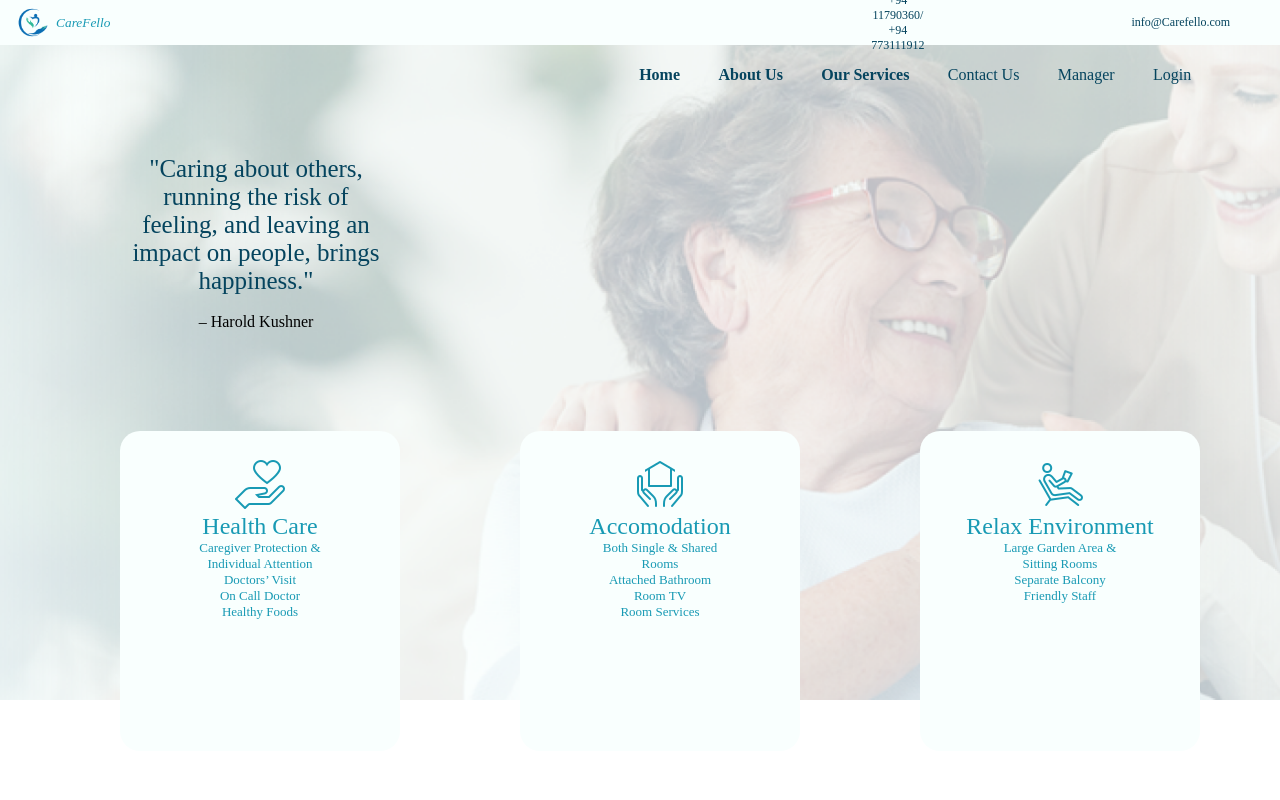
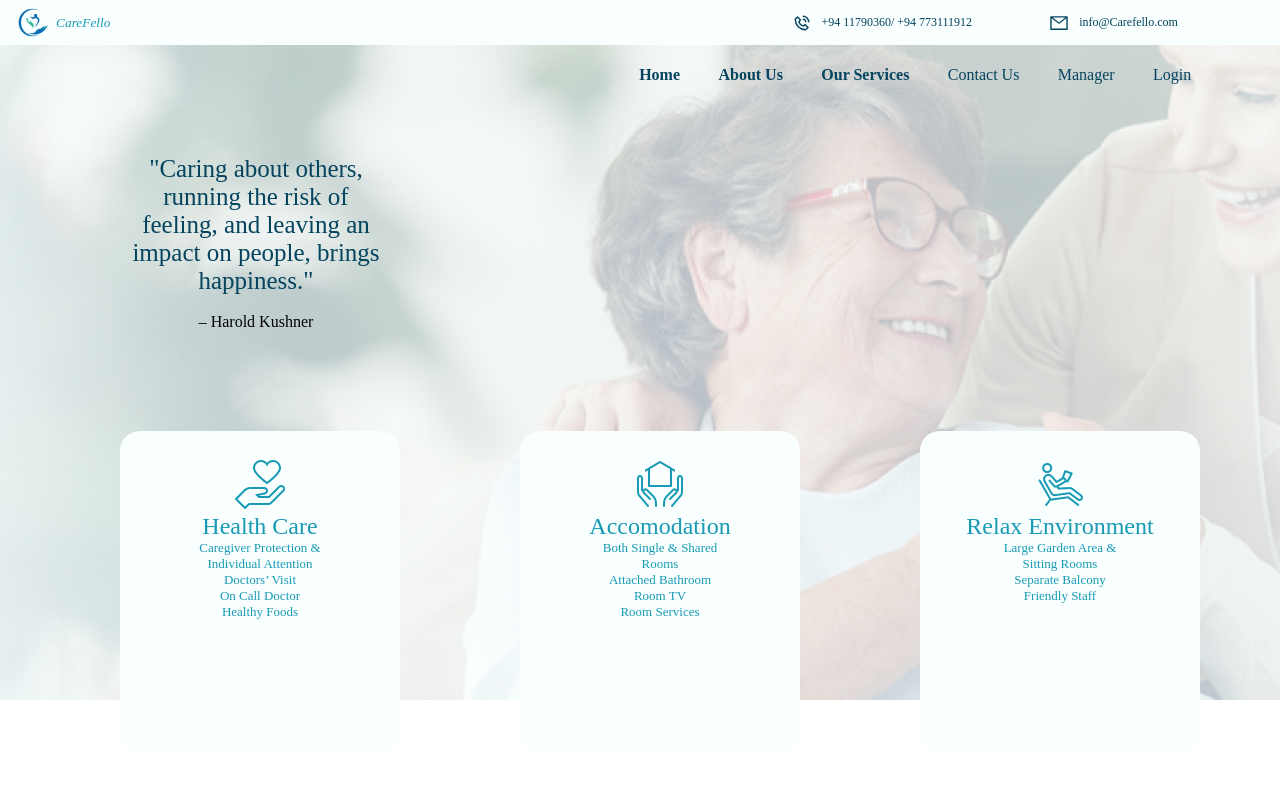
Before and after one commit to CareFello/CareFello, a React (Create React App) app in the folder frontend/: page / in a window 1280 px wide. Shown: the top 800 px of the page. Built offline with nearby package versions, Linux system fonts and the light colour scheme.

Commit message:
Fix styles in navbar

```diff
--- a/frontend/src/pages/Home.js
+++ b/frontend/src/pages/Home.js
@@ -175,18 +175,18 @@ function Home() {
                     <ContactUs />
                 </div>
                 <div className='contact'>
-                    <div className='location'>
+                    <div className='linklocation'>
                         <img src={Location} alt='location' />
                         <h6>No.23 , Garden Rd, Dehiwala</h6>
                     </div>
-                    <div className='phone'>
+                    <div className='linkphone'>
                         <img src={Phone} alt='phone' />
                         <div className='phone_no'>
                             <h6>+ 94 117901360</h6>
                             <h6>+ 94 117901360</h6>
                         </div>
                     </div>
-                    <div className='mail'>
+                    <div className='linkmail'>
                         <img src={Mail} alt='mail' />
                         <h6>info@Carefello.com</h6>
                     </div>
--- a/frontend/src/styles/Home.css
+++ b/frontend/src/styles/Home.css
@@ -151,39 +151,39 @@
     padding-bottom: 100px;
 }
 
-.location{
+.linklocation{
     display: flex;
     flex-direction: row;
 }
 
-.location img{
+.linklocation img{
     width: 10%;
     height: 75%;
 }
 
-.phone{
+.linkphone{
     display: flex;
     flex-direction: row;
 }
 
 
-.phone img{
+.linkphone img{
     width: 15%;
     height: 55%;
 }
 
-.mail img{
+.linkmail img{
     width: 13%;
     height: 58%;
 
 }
 
-.mail{
+.linkmail{
     display: flex;
     flex-direction: row;
 }
 
-.phone {
+.linkphone {
     padding-right: 120px;
     padding-left: 120px;
 }
```
Also changed, not shown: frontend/src/styles/GuardianRequest.css (line endings or trailing spaces).
